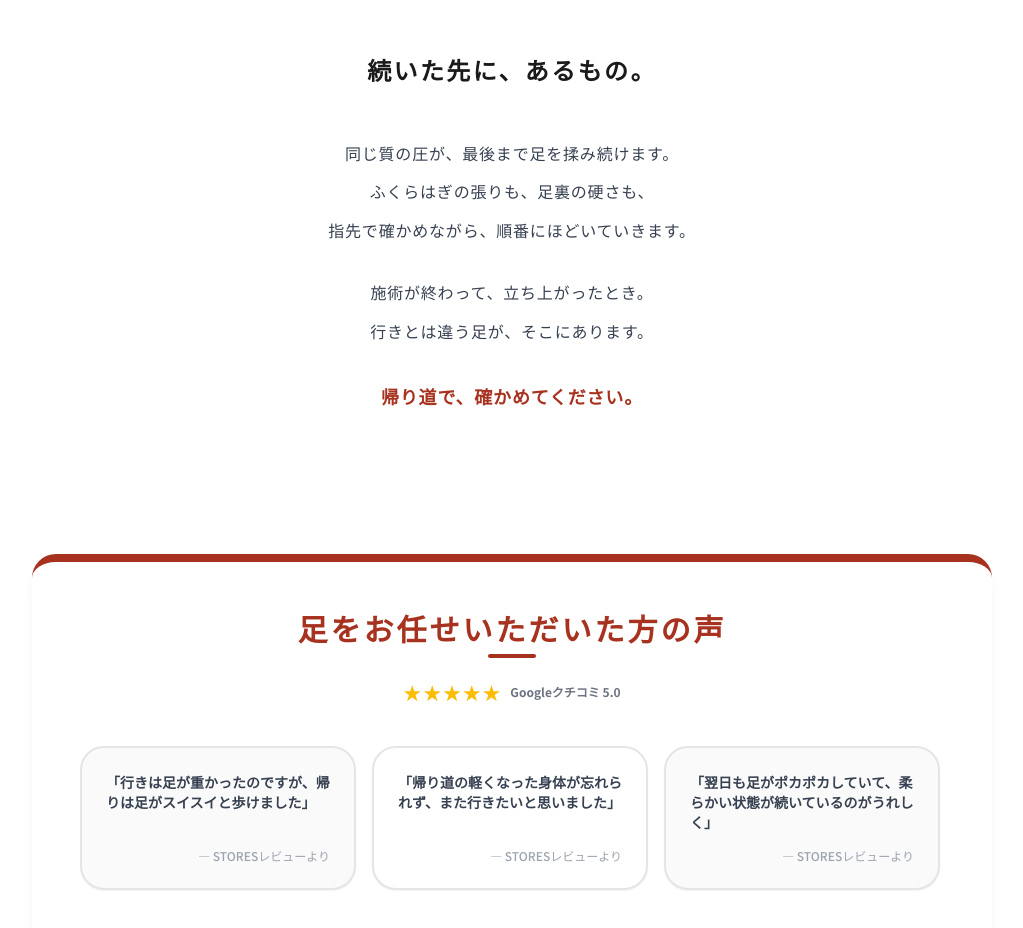
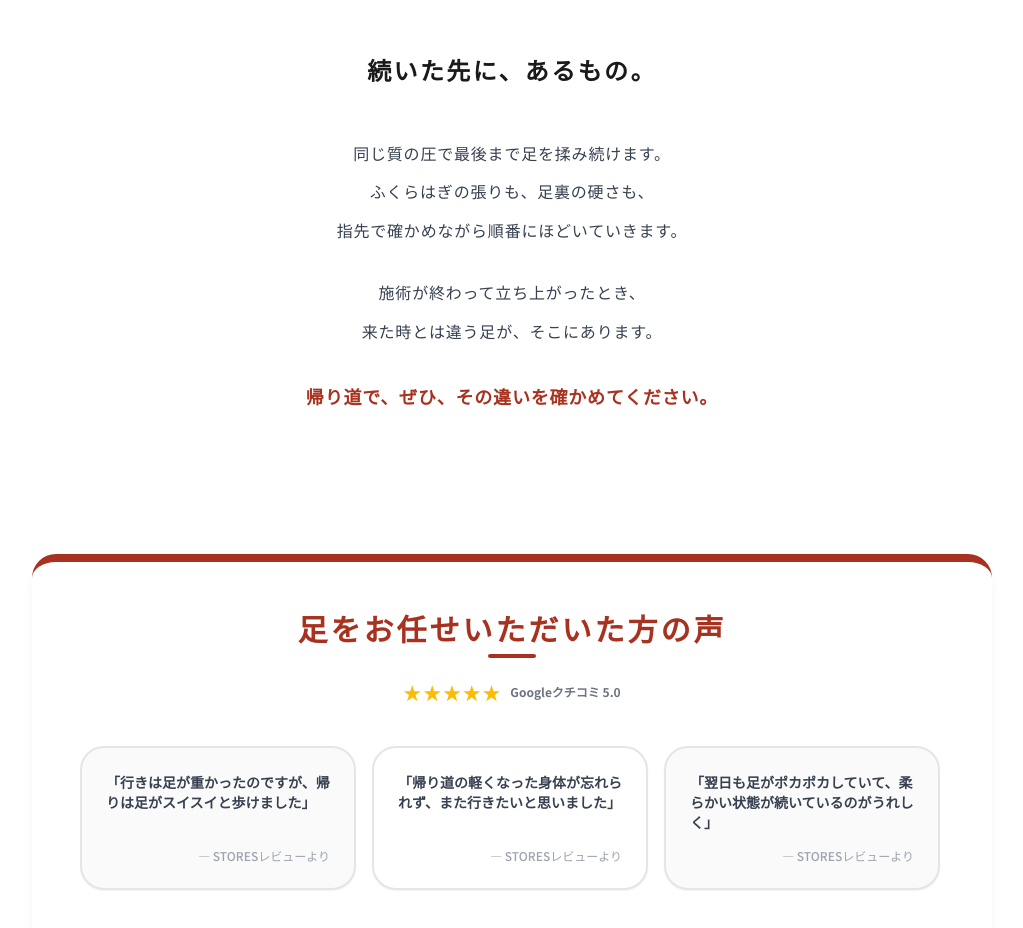
Before and after one commit to ashiyafukusuke/fukusuke2, a Next.js app: page / in a window 1280 px wide. Shown: the part 1460-2388 px from the top of the page, without its empty margins (128-1151 px from the left). Built offline with nearby package versions, Linux system fonts and the light colour scheme.

Commit message:
Add files via upload

```diff
--- a/src/components/Outcome.tsx
+++ b/src/components/Outcome.tsx
@@ -15,16 +15,16 @@ export default function Outcome() {
         </h2>
         <div className="space-y-6 text-sm md:text-base text-gray-700 leading-[2.2] md:leading-[2.4] tracking-wider">
           <p>
-            同じ質の圧が、最後まで足を揉み続けます。<br />
+            同じ質の圧で最後まで足を揉み続けます。<br />
             ふくらはぎの張りも、足裏の硬さも、<br />
-            指先で確かめながら、順番にほどいていきます。
+            指先で確かめながら順番にほどいていきます。
           </p>
           <p>
-            施術が終わって、立ち上がったとき。<br />
-            行きとは違う足が、そこにあります。
+            施術が終わって立ち上がったとき、<br />
+            来た時とは違う足が、そこにあります。
           </p>
           <p className="text-main font-bold text-base md:text-lg pt-2">
-            帰り道で、確かめてください。
+            帰り道で、ぜひ、その違いを確かめてください。
           </p>
         </div>
       </motion.div>
```
